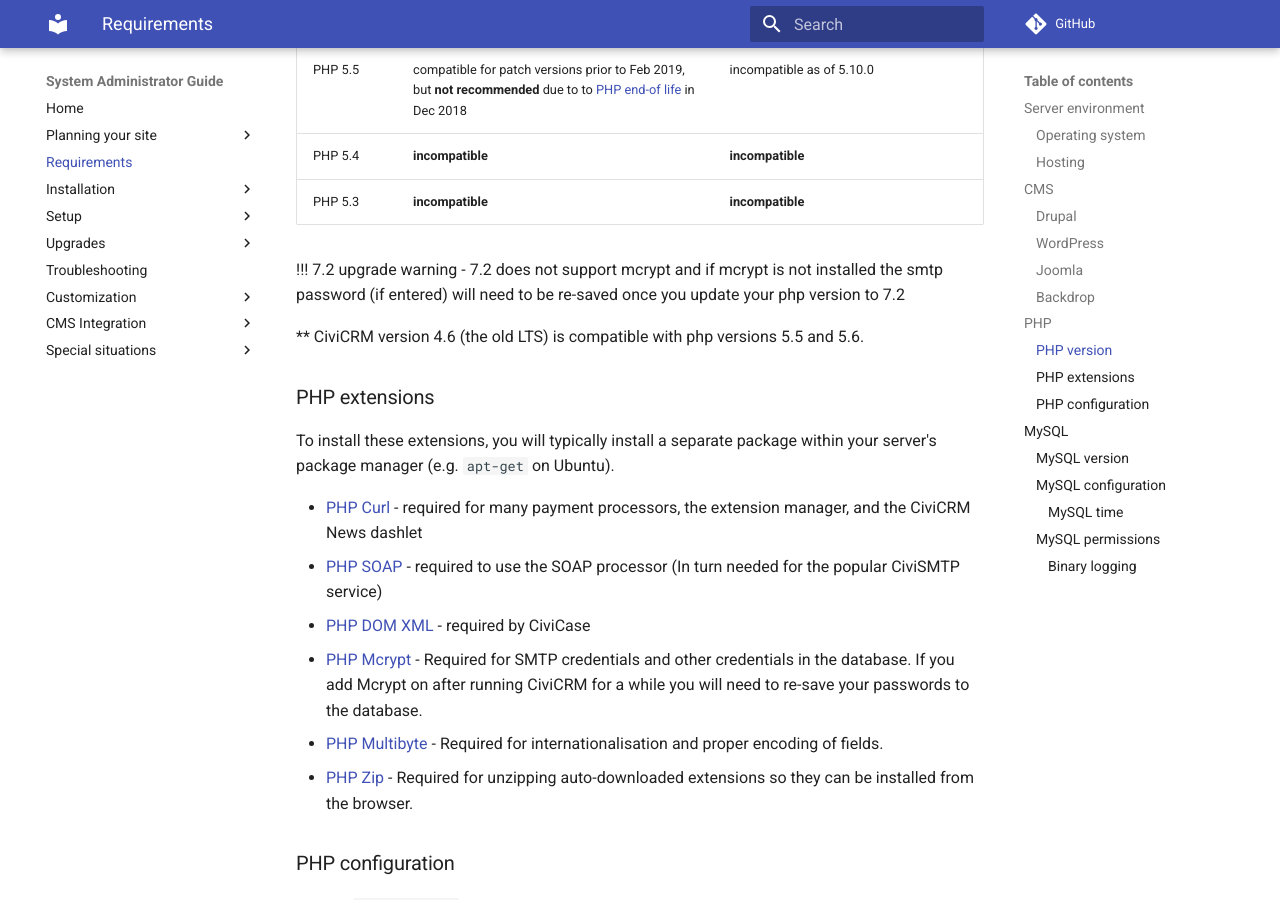
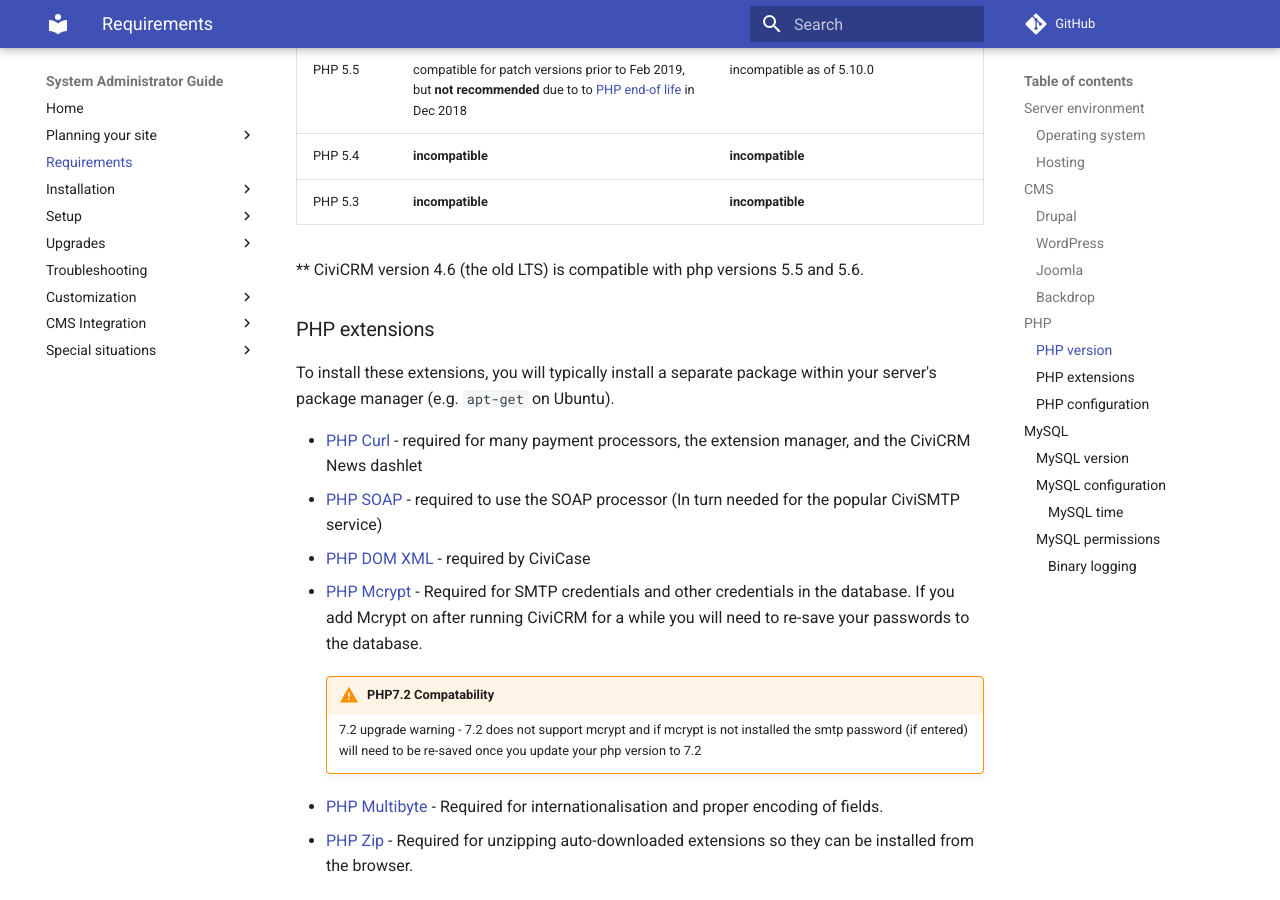
Before and after one commit to civicrm/civicrm-sysadmin-guide, an MkDocs documentation site: the page built from docs/requirements.md, in a window 1280 px wide and 900 px high, scrolled down 2071 px. Built offline with MkDocs 1.6.1 and Material for MkDocs 9.7.7, drawn with Linux system fonts in a browser that asks for light colours; comment, search, counter and statistics services are not loaded; old or Windows-style settings are respelled for this version of MkDocs; part of the change alters nothing that is shown.

Commit message:
Make 7.2 mcrypt note more prominant and put it against Mycrpt Section

```diff
--- a/docs/requirements.md
+++ b/docs/requirements.md
@@ -58,8 +58,6 @@ See our page on [choosing a CMS](/planning/cms.md) for more information about th
 | PHP 5.4 | **incompatible** | **incompatible** |
 | PHP 5.3 | **incompatible**  |  **incompatible** |
 
-!!! 7.2 upgrade warning - 7.2 does not support mcrypt and if mcrypt is not installed the smtp password (if entered) will need to be re-saved once you update your php version to 7.2
-
 ** CiviCRM version 4.6 (the old LTS) is compatible with php versions 5.5 and 5.6.
 
 ### PHP extensions
@@ -70,6 +68,10 @@ To install these extensions, you will typically install a separate package withi
 * [PHP SOAP](http://www.php.net/soap) - required to use the SOAP processor (In turn needed for the popular CiviSMTP service)
 * [PHP DOM XML](http://www.php.net/manual/en/dom.setup.php) - required by CiviCase
 * [PHP Mcrypt](http://php.net/manual/en/intro.mcrypt.php) - Required for SMTP credentials and other credentials in the database. If you add Mcrypt on after running CiviCRM for a while you will need to re-save your passwords to the database.
+
+    !!! warning "PHP7.2 Compatability"
+        7.2 upgrade warning - 7.2 does not support mcrypt and if mcrypt is not installed the smtp password (if entered) will need to be re-saved once you update your php version to 7.2
+
 * [PHP Multibyte](http://php.net/manual/en/ref.mbstring.php) - Required for internationalisation and proper encoding of fields.
 * [PHP Zip](http://php.net/manual/en/book.zip.php) - Required for unzipping auto-downloaded extensions so they can be installed from the browser.
 
```
